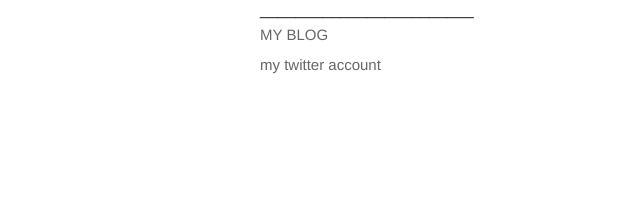
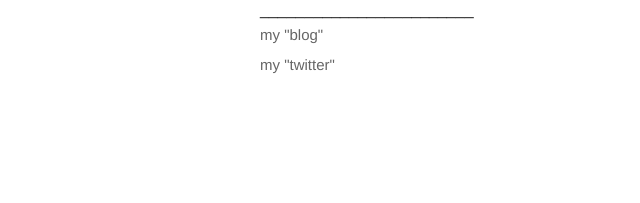
Before and after one commit to pendles420/pendles420.github.io, a plain HTML site: page writing.html in a window 1280 px wide. Shown: the part 267-470 px from the top of the page, 0-640 px from the left. Drawn offline with Linux system fonts and the light colour scheme.

Commit message:
Update writing.html

```diff
--- a/writing.html
+++ b/writing.html
@@ -221,8 +221,8 @@
         <a href="https://chris1.substack.com/p/i-am-a-straight-guy">I Am A Straight Guy</a>
         <a href="https://substack.com/home/post/p-149888740">Your Horoscope</a>
        <p>________________________</p>
-        <a href="https://chris1.substack.com/">MY BLOG</a>
-        <a href="https://x.com/ihavedisease">my twitter account</a>
+        <a href="https://chris1.substack.com/">my "blog"</a>
+        <a href="https://x.com/ihavedisease">my "twitter"</a>
       </div>
       </div>
 
```
